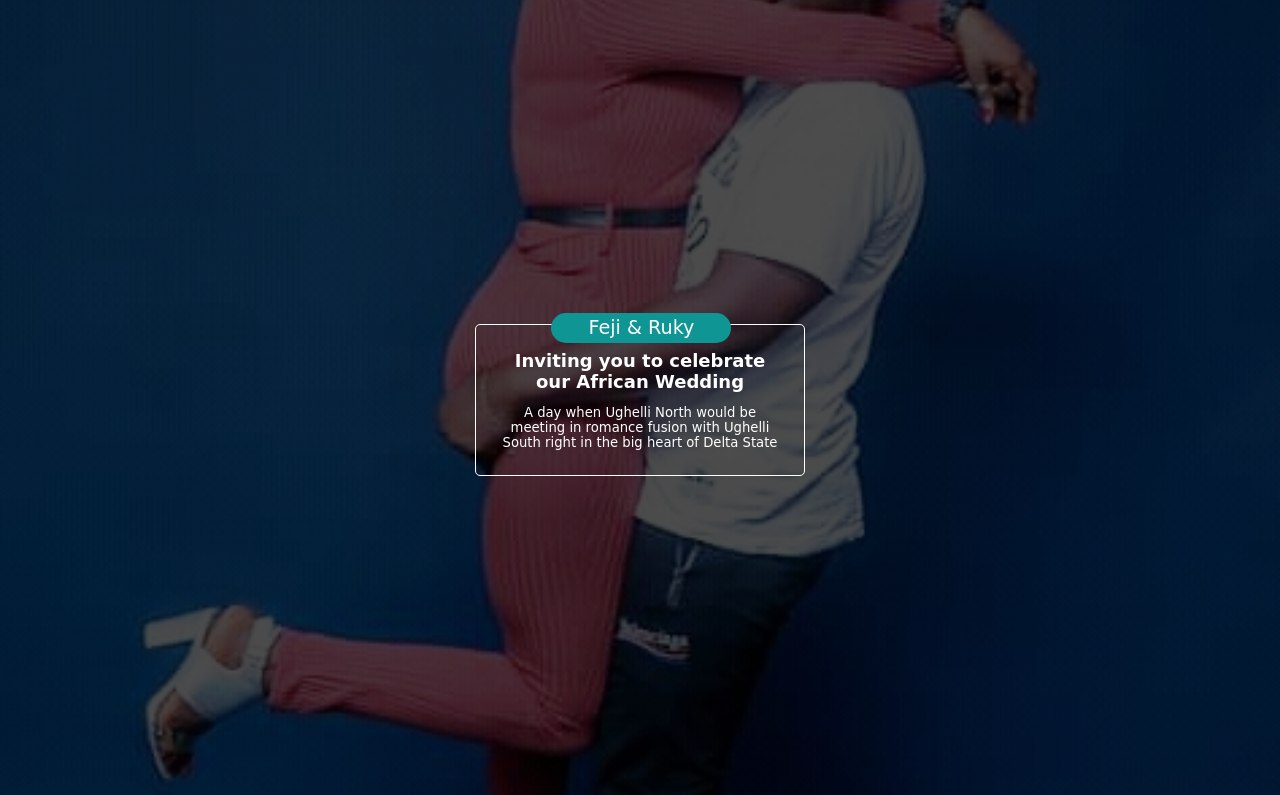
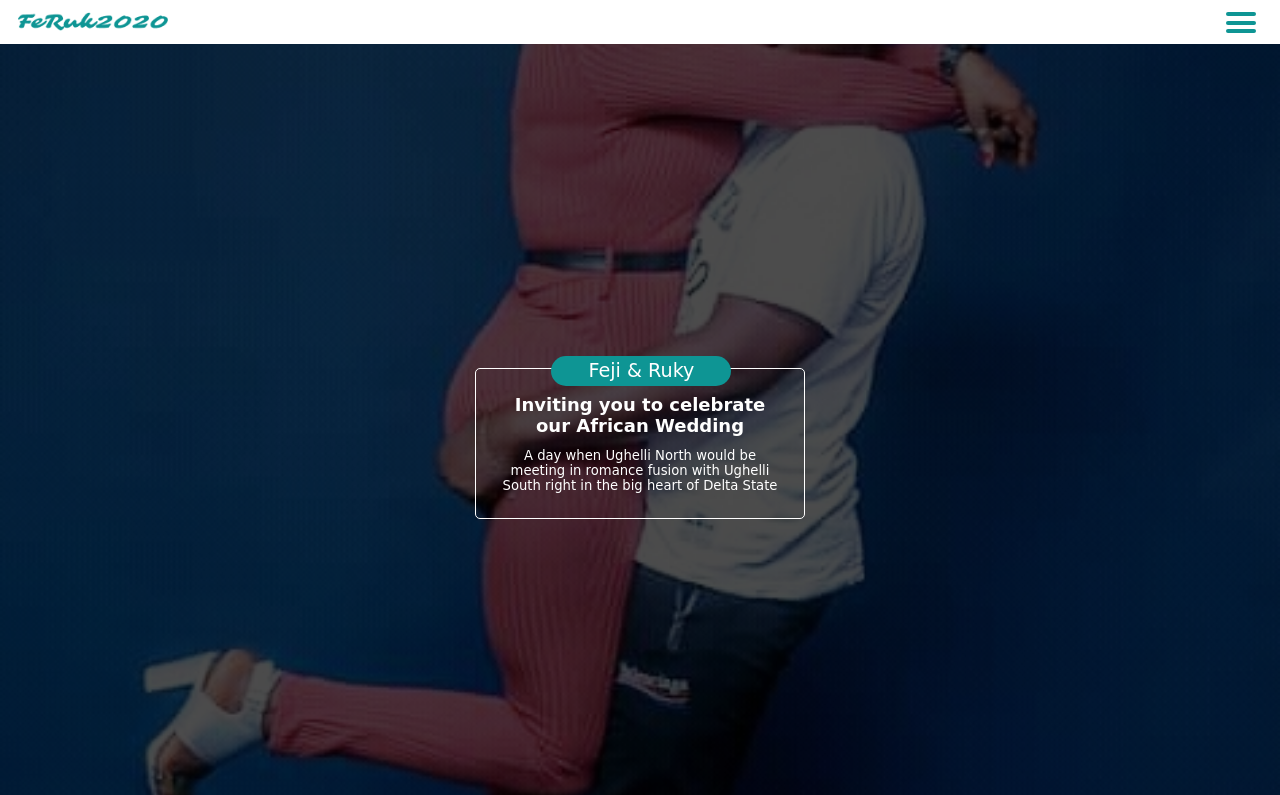
Before and after one commit to FeRuk2020/feruk2020.github.io, a plain HTML site: page index.html in a window 1280 px wide. Shown: the top 795 px of the page. Drawn offline with Linux system fonts and the light colour scheme; a web font is replaced by a local one.

Commit message:
Header Reset

```diff
--- a/fej.css
+++ b/fej.css
@@ -73,11 +73,10 @@ a{
         align-items: center;
     }
     .nametag{
-        width: 180px;
+        width: 150px;
     }
     header ul{
         list-style: none;
-        /* position: absolute; */
         z-index: 2;
     }
 
@@ -383,7 +382,7 @@ section#wed-location .location-bottom {
 #wed-location .location-bottom .whatsapp a{
     display: inline-block;
     background-color: var(--pri-color);
-    padding: 5px 20px 7px;
+    padding: 5px 20px;
     border-radius: 20px;
     color: #fff;
 }
--- a/index.html
+++ b/index.html
@@ -15,7 +15,7 @@
     <link href="https://fonts.googleapis.com/css2?family=Baloo+Tamma+2:wght@400;600;700&display=swap" rel="stylesheet">
 </head>
 <body>
-    <!-- <header id="header">
+    <header id="header">
         <img class="nametag" src="./img/Fejiro Logo Green.png" alt="NameTag">
         <nav>
            <ul class="nav-list">
@@ -31,7 +31,7 @@
             <div class="burger"></div>
             <div class="burger"></div>
         </div>
-    </header> -->
+    </header>
     <!-- Hero Section -->
     <section id="hero">
         <div class="hero container">
```
